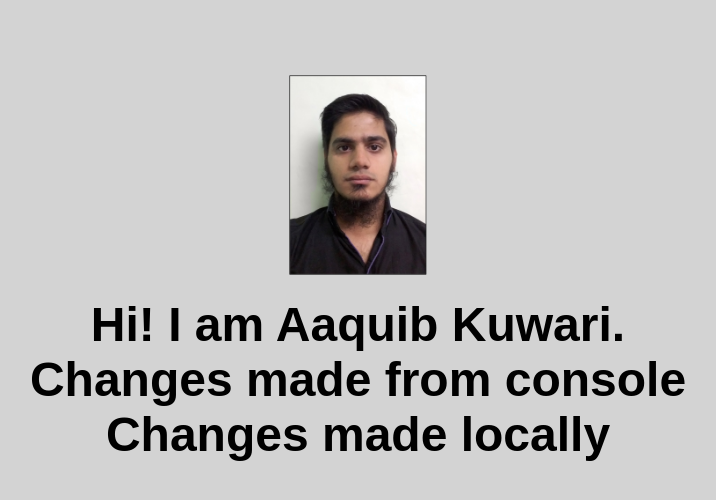
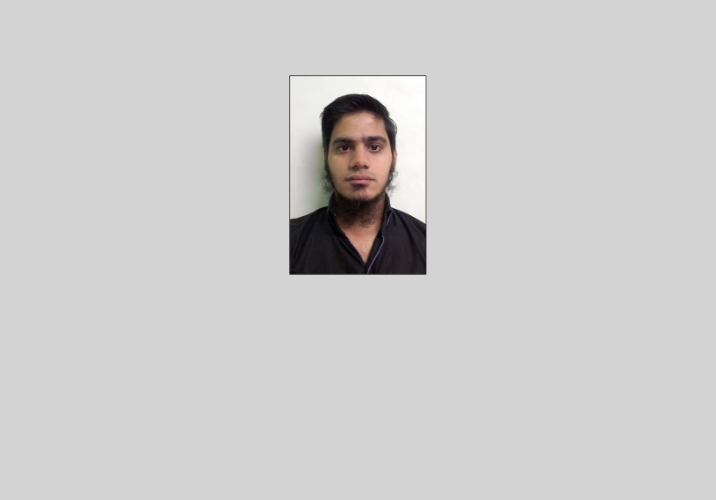
Before and after one commit to aaquibkuwari/imad-app, a website: page ui/index.html in a window 1280 px wide. Shown: the whole page, without its empty margins (282-998 px from the left). Drawn offline with Linux system fonts and the light colour scheme.

Commit message:
index modified

```diff
--- a/ui/index.html
+++ b/ui/index.html
@@ -8,15 +8,7 @@
             <img src="/ui/Aaquib_kuwari_image.jpg" class="img-medium"/>
         </div>
         <br>
-        <div class="center text-big bold">
-            Hi! I am Aaquib Kuwari.
-        </div>
-        <div class="center text-big bold">
-            Changes made from console
-        </div>
-        <div class="center text-big bold">
-            Changes made locally
-        </div>
+
         <script type="text/javascript" src="/ui/main.js">
         </script>
     </body>
```
